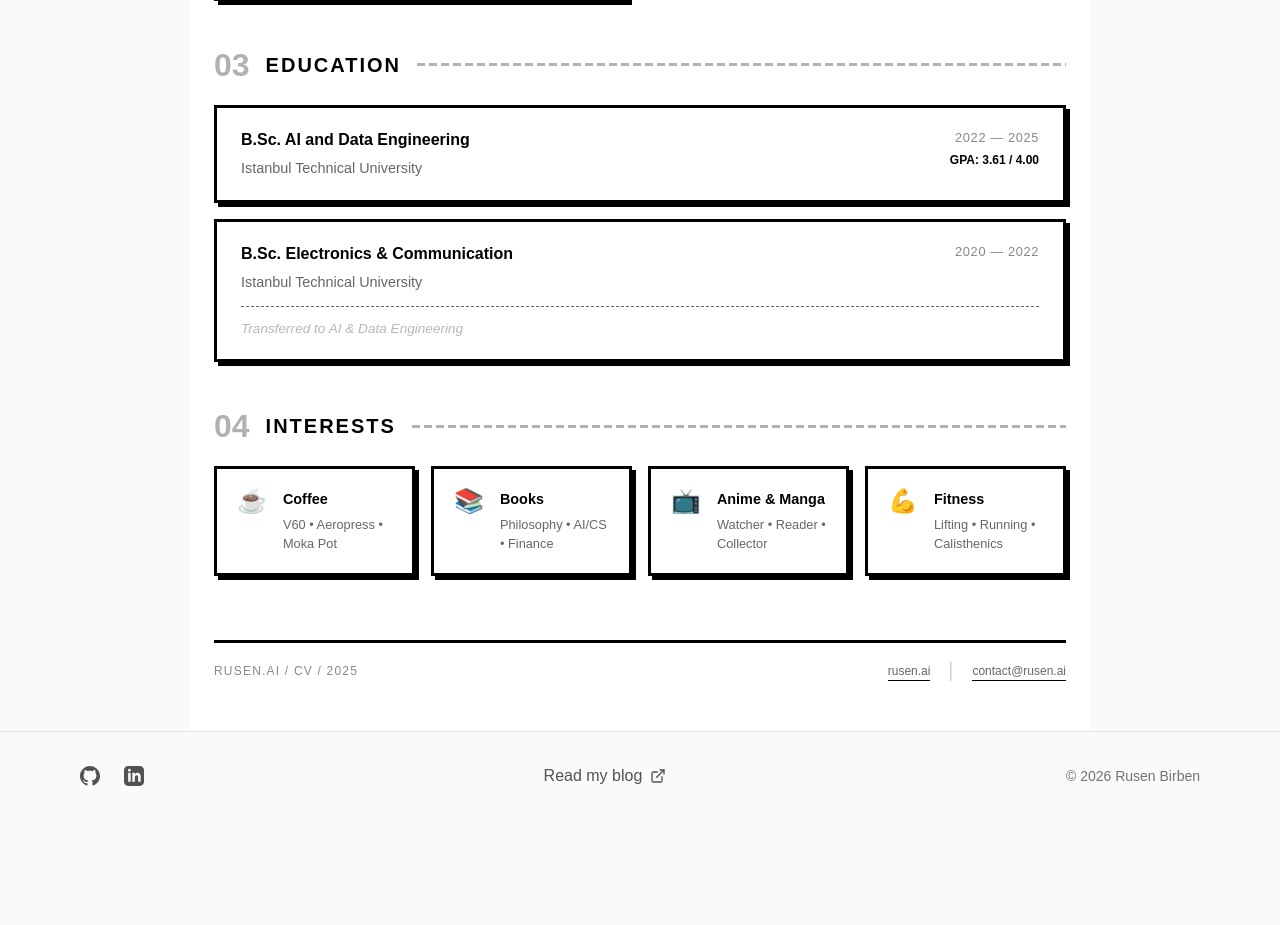
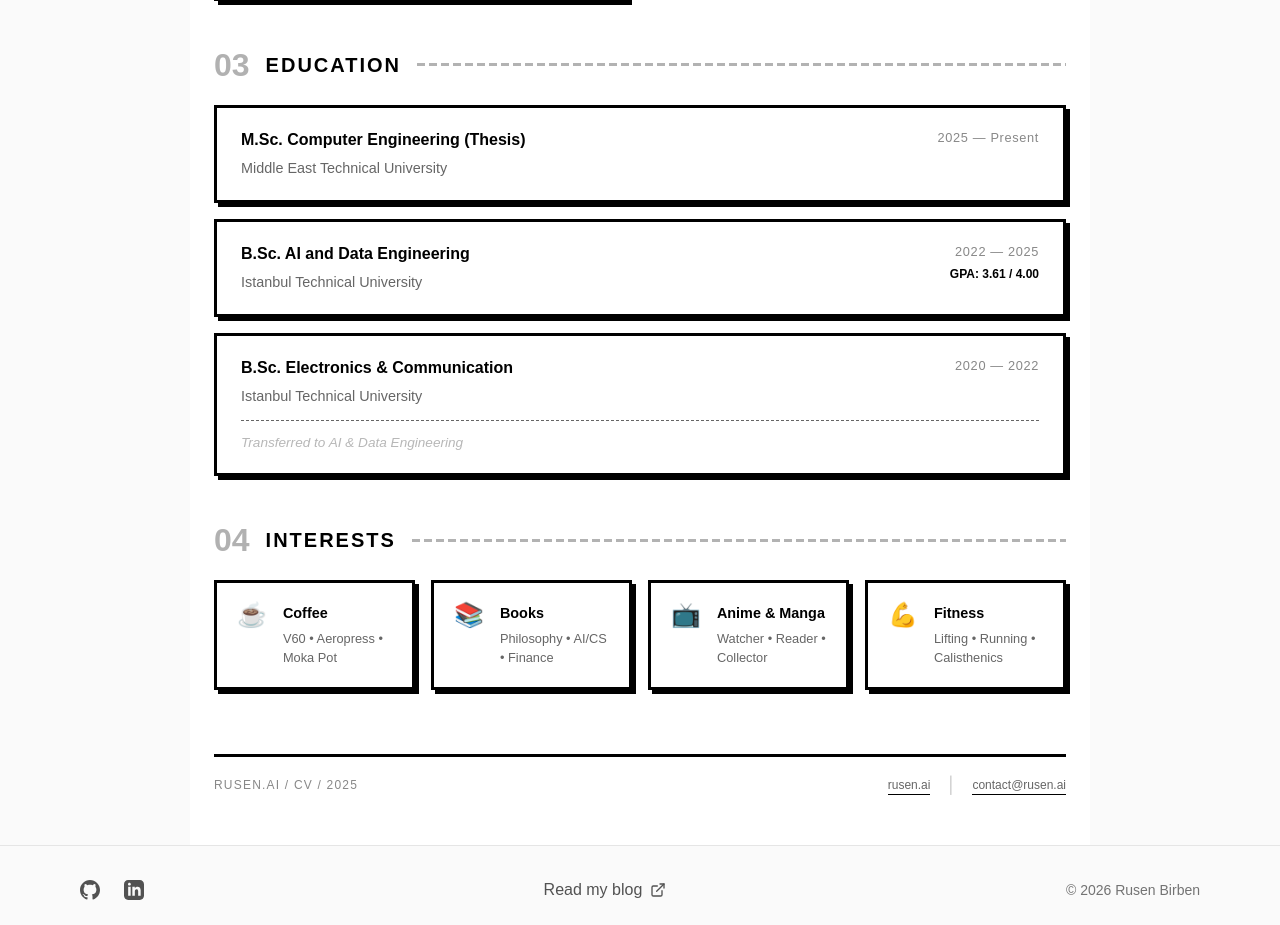
Before and after one commit to rusenbb/rusen-ai, a Next.js app: page /cv in a window 1280 px wide. Shown: the part 2345-3270 px from the top of the page. Before the commit the page ends 3165 px from the top, so only its background shows below. Built offline with nearby package versions, Linux system fonts and the light colour scheme.

Commit message:
Add METU M.Sc. Computer Engineering to education section

```diff
--- a/src/app/cv/page.tsx
+++ b/src/app/cv/page.tsx
@@ -99,6 +99,11 @@ const projects = [
 ];
 
 const education = [
+  {
+    degree: "M.Sc. Computer Engineering (Thesis)",
+    school: "Middle East Technical University",
+    period: "2025 — Present",
+  },
   {
     degree: "B.Sc. AI and Data Engineering",
     school: "Istanbul Technical University",
```
